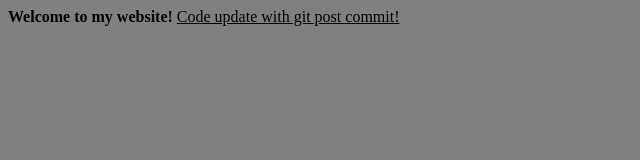
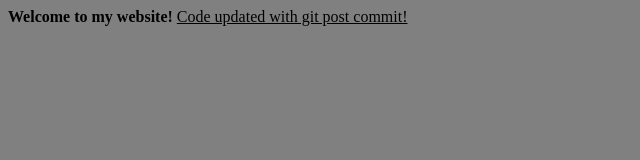
Before and after one commit to HarshalKondhalkar/jenkins-test-1, a plain HTML site: page index.html in a window 1280 px wide. Shown: the full height of the page, 0-640 px from the left. Drawn offline with Linux system fonts and the light colour scheme.

Commit message:
post commit updated

```diff
--- a/index.html
+++ b/index.html
@@ -1,4 +1,4 @@
 <body bgcolor='grey'>
 <b>Welcome to my website!</b>
-<u>Code update with git post commit!</u>
+<u>Code updated with git post commit!</u>
 </body>
```
